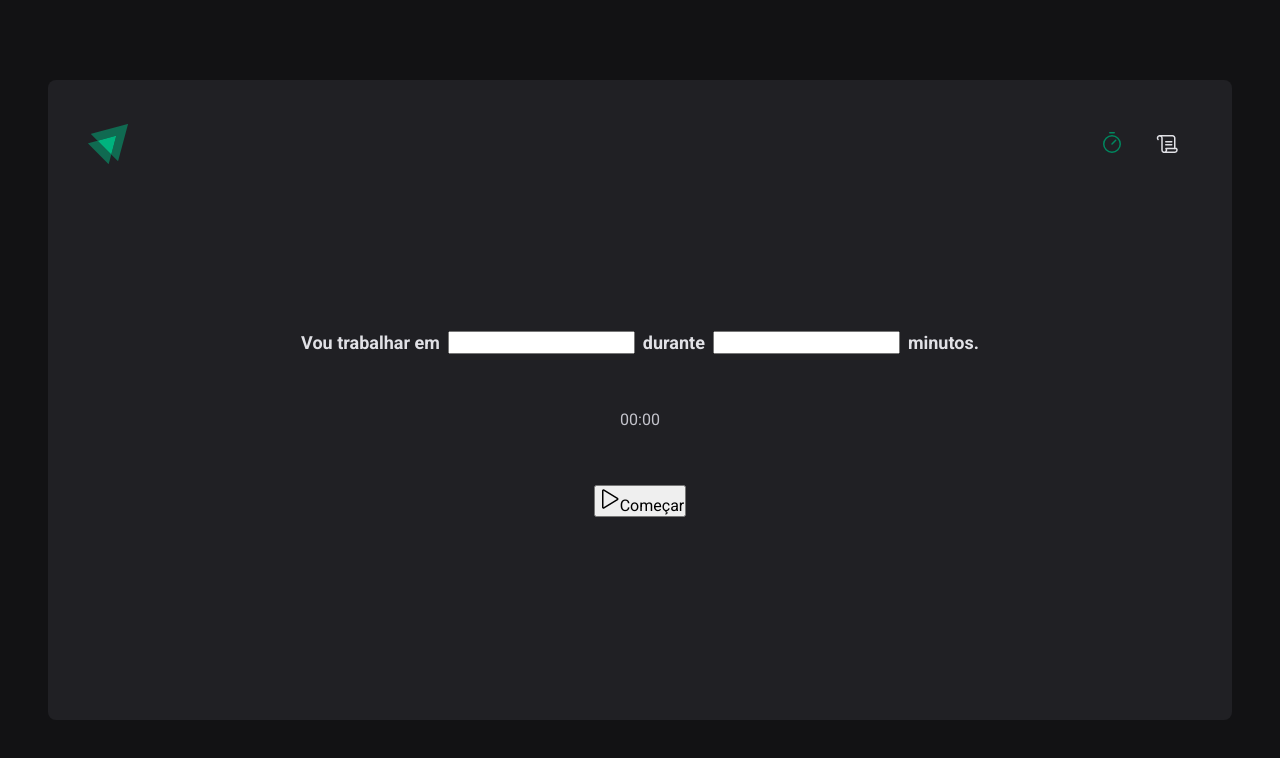
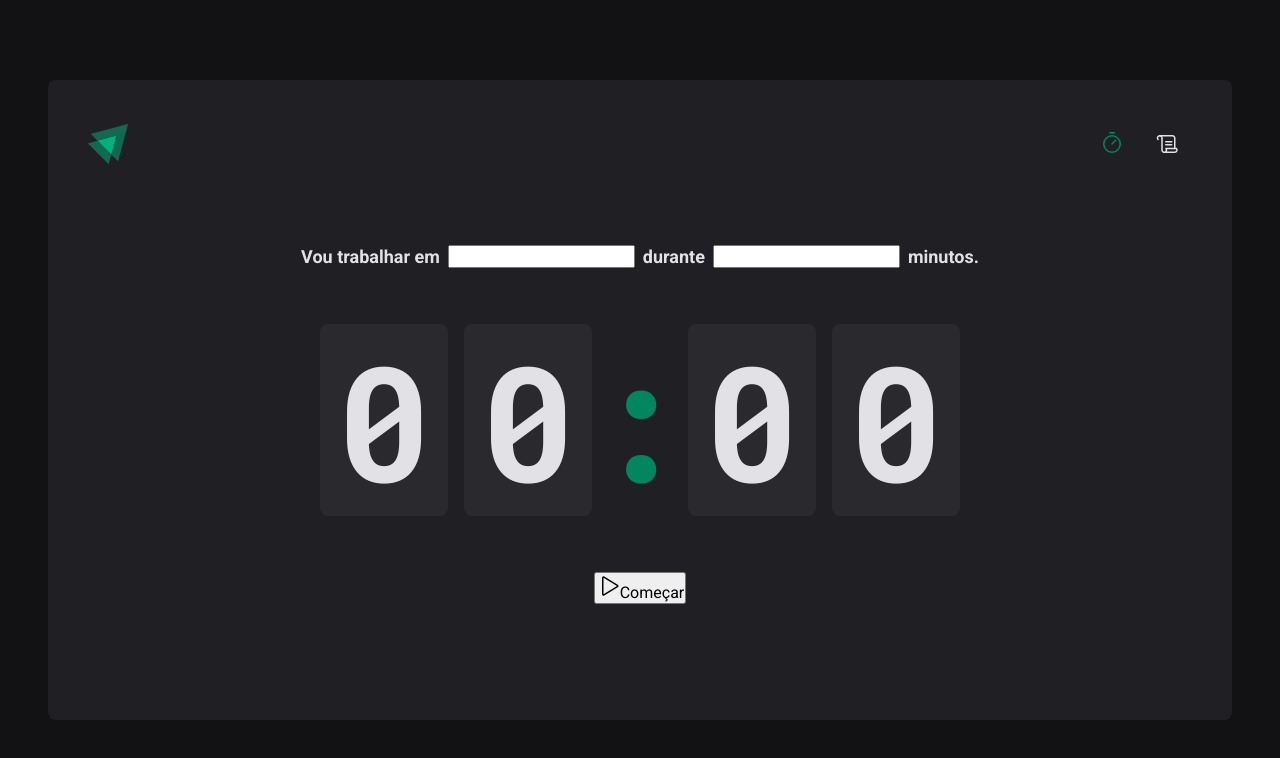
Before and after one commit to ponqueli/ignite-timer, a React (Vite) app: page / in a window 1280 px wide. Shown: the top 758 px of the page. Built offline with nearby package versions, Linux system fonts and the light colour scheme.

Commit message:
style countdown and separator

```diff
--- a/src/components/Header/styles.ts
+++ b/src/components/Header/styles.ts
@@ -21,6 +21,7 @@
 
       border-top: 3px solid transparent;
       border-bottom: 3px solid transparent;
+      transition: all 0.3s;
 
       &:hover {
         border-bottom: 3px solid ${({ theme }) => theme["green-500"]};
--- a/src/pages/Home/index.tsx
+++ b/src/pages/Home/index.tsx
@@ -1,5 +1,10 @@
 import { Play } from "phosphor-react";
-import { HomeContainer, FormContainer, CountdownContainer } from "./styles";
+import {
+  HomeContainer,
+  FormContainer,
+  CountdownContainer,
+  Separator,
+} from "./styles";
 
 export function Home() {
   return (
@@ -16,7 +21,7 @@
         <CountdownContainer>
           <span>0</span>
           <span>0</span>
-          <span>:</span>
+          <Separator>:</Separator>
           <span>0</span>
           <span>0</span>
         </CountdownContainer>
--- a/src/pages/Home/styles.ts
+++ b/src/pages/Home/styles.ts
@@ -28,4 +28,27 @@
   flex-wrap: wrap;
 `;
 
-export const CountdownContainer = styled.div``;
+export const CountdownContainer = styled.div`
+  font-family: "Roboto Mono", monospace;
+  font-size: 10rem;
+  line-height: 8rem;
+  color: ${({ theme }) => theme["gray-100"]};
+
+  display: flex;
+  gap: 1rem;
+
+  span {
+    background: ${({ theme }) => theme["gray-700"]};
+    padding: 2rem 1rem;
+    border-radius: 8px;
+  }
+`;
+
+export const Separator = styled.div`
+  padding: 2rem 0;
+  color: ${({ theme }) => theme["green-500"]};
+  width: 4rem;
+  overflow: hidden;
+  display: flex;
+  justify-content: center;
+`;
```
